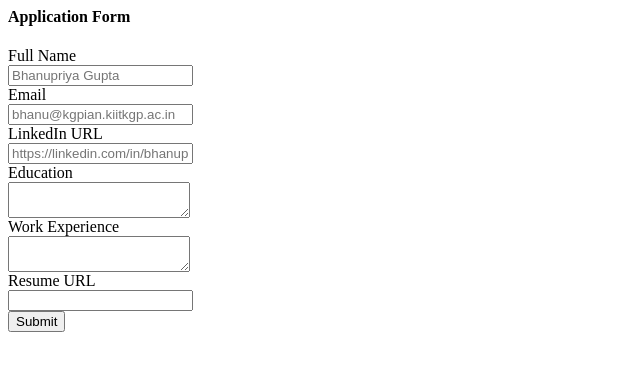
After one commit to bhanupgpt/careers-website-v2, a Flask app: template templates/application_form.html in a window 1280 px wide. The commit adds this page. Shown: the top 371 px of the page, without its empty margins (0-640 px from the left). Run offline with Flask 3, Linux system fonts and the light colour scheme; the template is opened without the code that fills it, so the values that code supplies are empty.

Commit message:
added application_form.html and application_submitted.html

```diff
--- a/main.py
+++ b/main.py
@@ -1,4 +1,4 @@
-from flask import Flask, render_template, jsonify
+from flask import Flask, render_template, jsonify, request
 from database import load_jobs_from_db, load_job_page_from_db
 
 app = Flask(__name__)
@@ -25,7 +25,13 @@ def show_job(id):
     return "Not Found", 404
   return render_template('jobpage.html', job=job)
 
-
+@app.route("/job/<id>/apply", methods=['post'])
+def apply_to_job(id):
+  data = request.form
+  # store in database
+  # send an email
+  job = load_job_page_from_db(id)
+  return render_template('application_submitted.html', application = data, job=job)
 
 
 if __name__ == "__main__":
--- /dev/null
+++ b/templates/application_form.html
@@ -0,0 +1,36 @@
+<div>
+  <h4>Application Form</h4>
+  <form action="/job/{{job['id']}}/apply" method="post">
+    <div class="mb-3">
+      <label for="">Full Name</label> <br>
+      <input type="text" name="full_name" placeholder="Bhanupriya Gupta">
+    </div>
+
+    <div class="mb-3">
+      <label for="">Email</label> <br>
+      <input type="text" name="email" placeholder="bhanu@kgpian.kiitkgp.ac.in">
+    </div>
+
+    <div class="mb-3">
+      <label for="">LinkedIn URL</label> <br>
+      <input type="text" name="linkedin_url" placeholder="https://linkedin.com/in/bhanupriya-gupta">
+    </div>
+
+    <div class="mb-3">
+      <label for="">Education</label> <br>
+      <textarea name="education"></textarea>
+    </div>
+
+    <div class="mb-3">
+      <label for="">Work Experience</label> <br>
+      <textarea name="work_experience"></textarea>
+    </div>
+
+    <div class="mb-3">
+      <label for="">Resume URL</label> <br>
+      <input type="text" name="resume_url">
+    </div>
+
+    <input type="submit">
+  </form>
+</div>
--- a/templates/jobpage.html
+++ b/templates/jobpage.html
@@ -29,6 +29,8 @@
     </ol>
     <h4>Salary</43>
     <p>{{job.currency}} {{job.salary}}</p>
+
+    {% include application_form.html%}
   </div>
   {% include 'footer.html' %}
 </body>
```
Also changed, not shown: templates/application_submitted.html (added, +32 -0 lines).
